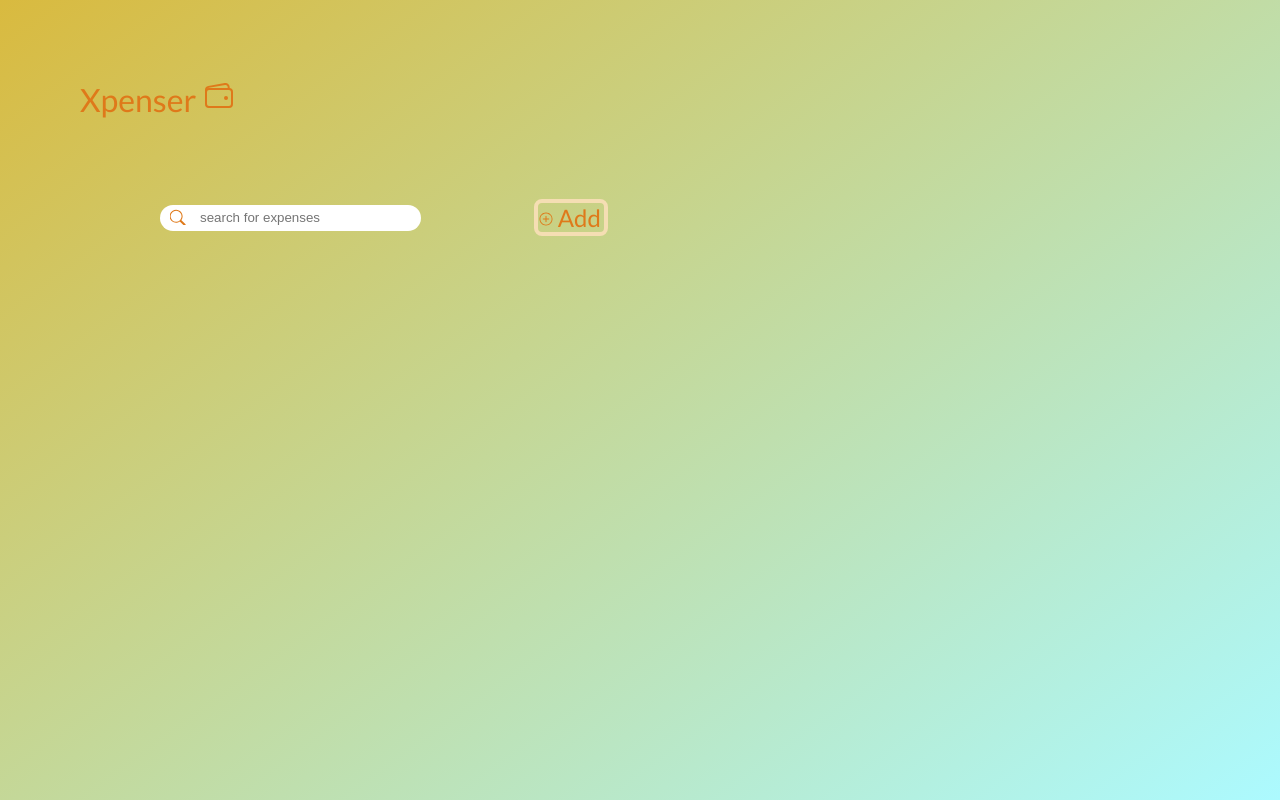
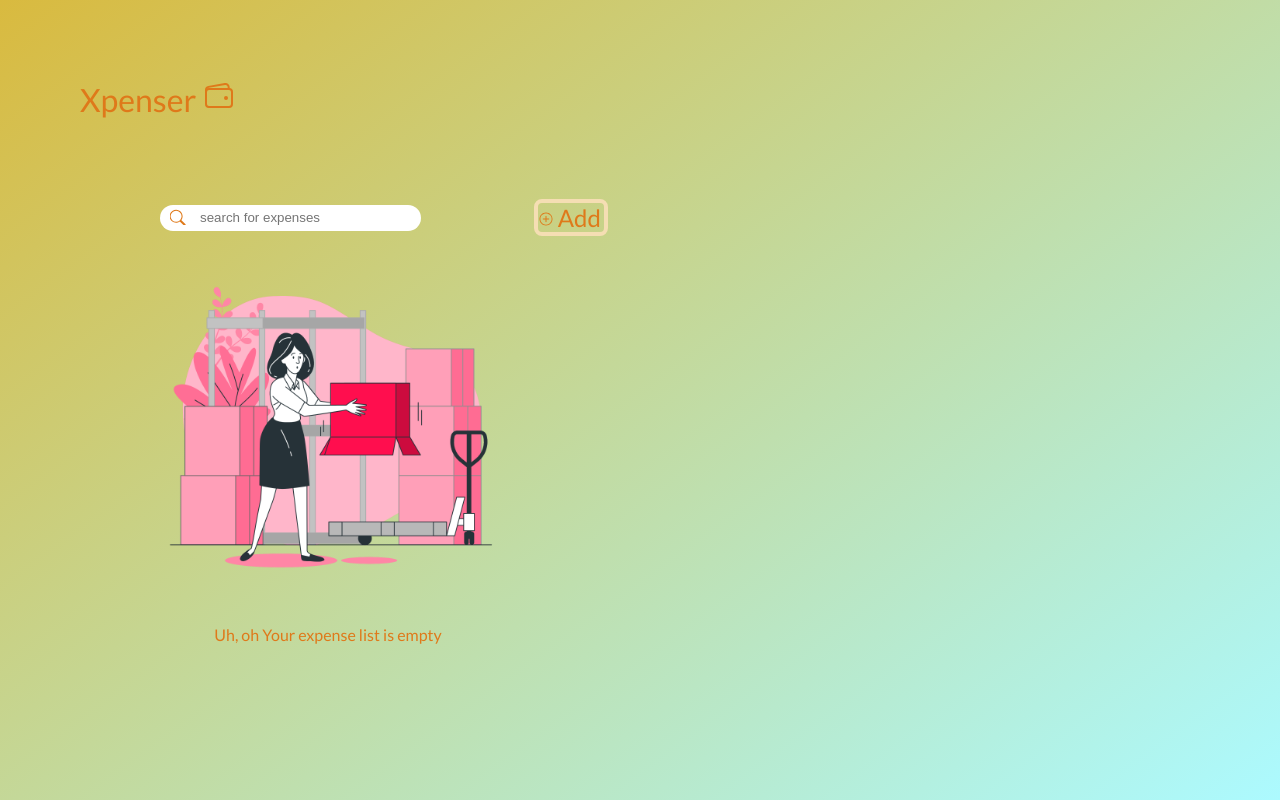
Before and after one commit to abdallah1996adam/expense-tracker-app, a React (Create React App) app: page / in a window 1280 px wide. Shown: the top 800 px of the page. Built offline with nearby package versions, Linux system fonts and the light colour scheme.

Commit message:
:rocket:

```diff
--- a/package.json
+++ b/package.json
@@ -40,5 +40,8 @@
       "last 1 firefox version",
       "last 1 safari version"
     ]
+  },
+  "devDependencies": {
+    "moment": "^2.29.1"
   }
 }
--- a/src/components/addForm/Modal.jsx
+++ b/src/components/addForm/Modal.jsx
@@ -1,5 +1,5 @@
 import React from "react";
-import ReactModal from "react-modal";
+import ModalSucces from "react-modal";
 import { Link } from "react-router-dom";
 import { AiOutlineHome } from "react-icons/ai";
 
@@ -18,7 +18,7 @@ const Modal = ({ modalOpen }) => {
     },
   };
   return (
-    <ReactModal isOpen={modalOpen} style={{ customStyles }}>
+    <ModalSucces isOpen={modalOpen} style={{ customStyles }}>
       <div className="modal-inner">
         <label>Expense Added Successfully!</label>
         <img
@@ -33,7 +33,7 @@ const Modal = ({ modalOpen }) => {
           </div>
         </Link>
       </div>
-    </ReactModal>
+    </ModalSucces>
   );
 };
 
--- a/src/components/card/Card.jsx
+++ b/src/components/card/Card.jsx
@@ -1,11 +1,15 @@
-import React from 'react'
+import React from "react";
 
-export const Card = ({item}) => {
-    return (
-        <div>
+export const Card = ({ item }) => {
+  return (
+    <div
+      className="card"
+      style={{ borderRight: `6px solid ${item.category.color}` }}
+    >
+        <div className="icons"> <i>{item.category.icon}</i> </div>
 
-        </div>
-    )
-}
+    </div>
+  );
+};
 
 export default Card;
--- a/src/components/expenseList/ExpenseList.jsx
+++ b/src/components/expenseList/ExpenseList.jsx
@@ -1,27 +1,24 @@
 import React from "react";
-
+import { useSelector } from "react-redux";
 import Card from "../card/Card";
 //css
 import "./expense.css";
 export const ExpenseList = () => {
-  const list = [
-    {
-      logo: "heelo",
-      amount: "555",
-      title: "purchase",
-      createdAt: Date.now(),
-    },
-    {
-      logo: "heelo",
-      amount: "555",
-      title: "purchase",
-      createdAt: Date.now(),
-    },
-  ];
-
+  const {expenseList} = useSelector((store) => store.expenseReducer);
   return (
     <div>
-      {list.length ? list.map((index, item) => <Card item={item} />) : null}
+      {expenseList.length ? (
+        expenseList.map((item) =>  <Card item={item} />)
+      ) : (
+        <div className="empty-list">
+          <img
+            src={require("../../assets/images/empty.png").default}
+            alt="empty"
+            className="empty-img"
+          />
+          <span>Uh, oh Your expense list is empty</span>
+        </div>
+      )}
     </div>
   );
 };
--- a/src/components/expenseList/expense.css
+++ b/src/components/expenseList/expense.css
@@ -0,0 +1,10 @@
+.empty-img {
+  width: 30%;
+}
+.empty-list {
+  display: flex;
+  flex-direction: column;
+  align-items: center;
+  justify-content: center;
+  margin: -5rem 0rem 0rem -25rem;
+}
```
Also changed, not shown: src/components/card/card.css (added, +37 -0 lines), src/assets/images/empty.png (added), 1 other file (tests, documents, lock files or other folders).
